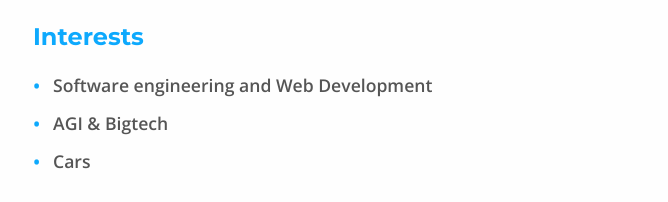
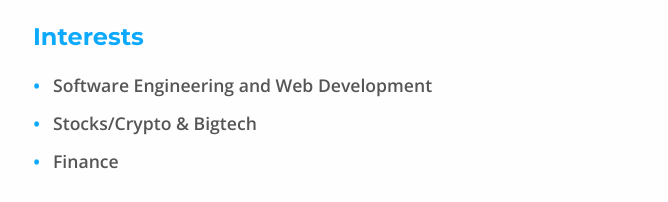
Before and after one commit to recursiverob/Personal-Website, a plain HTML site: page index.html in a window 1280 px wide. Shown: the part 1228-1430 px from the top of the page, 77-745 px from the left. Drawn offline with nearby package versions, Linux system fonts and the light colour scheme.

Commit message:
Update index.html

```diff
--- a/index.html
+++ b/index.html
@@ -100,9 +100,9 @@
         <div class="about-subsection">
           <h3>Interests</h4>
           <ul class="about-list">
-            <li>Software engineering and Web Development</li>
-            <li>AGI & Bigtech</li>
-            <li>Cars</li>
+            <li>Software Engineering and Web Development</li>
+            <li>Stocks/Crypto & Bigtech</li>
+            <li>Finance</li>
           </ul>
         </div>
         <div class="about-subsection">
```
